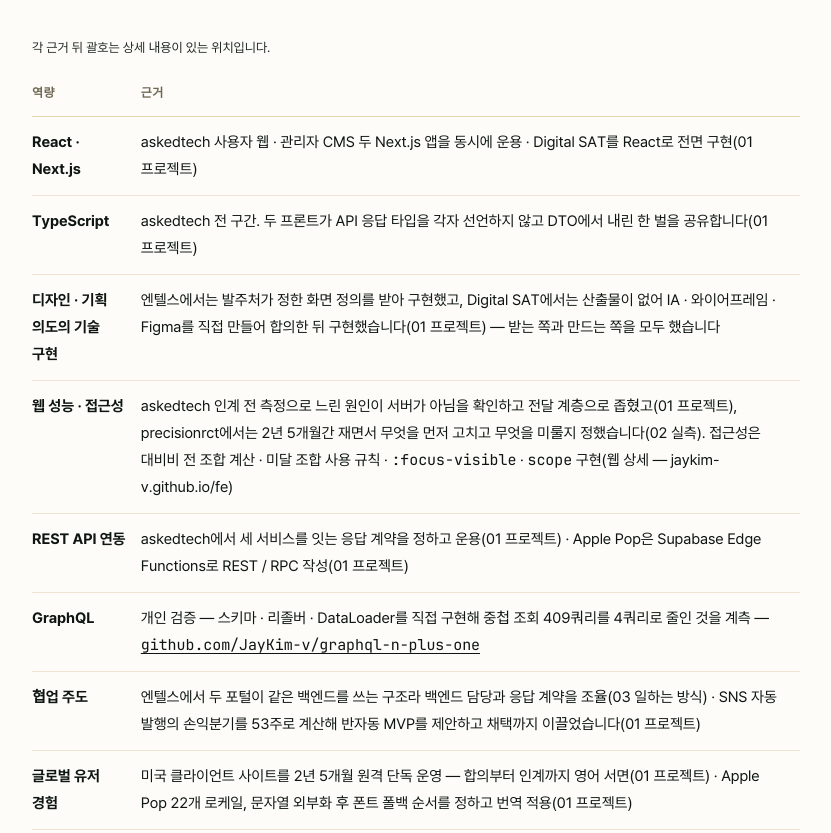
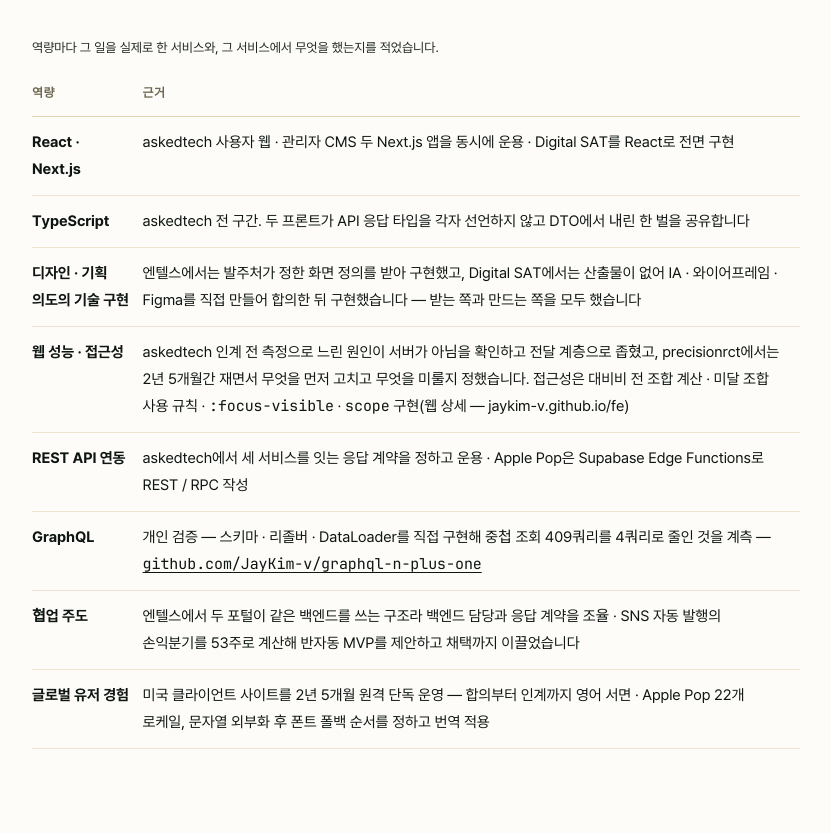
Before and after one commit to JayKim-v/JayKim-v.github.io, a website: page fe/index.html in a window 1280 px wide. Shown: the part 10670-11503 px from the top of the page, without its empty margins (224-1055 px from the left). Drawn offline with Linux system fonts and the light colour scheme.

Commit message:
Drop the numbered cross-references from the competency table
근거 셀 11곳에 (01 프로젝트) (02 실측) (03 일하는 방식) 이 붙어 있었는데,
어느 셀이든 그 문장 안에 이미 askedtech · Digital SAT · precisionrct ·
Apple Pop · 엔텔스 가 이름으로 나온다. 번호가 더해주는 정보가 없고
괄호만 열한 번 눈에 걸린다.

표 캡션이 그 괄호를 설명하고 있었으므로 표 내용을 설명하는 문장으로
바꿨다 — 캡션은 스크린리더가 표에 들어가기 전에 읽는 자리라 지우지 않았다.

```diff
--- a/fe/index.html
+++ b/fe/index.html
@@ -604,7 +604,7 @@
 
         <div class="sec__body tablewrap">
           <table class="maptable">
-            <caption>각 근거 뒤 괄호는 상세 내용이 있는 위치입니다.</caption>
+            <caption>역량마다 그 일을 실제로 한 서비스와, 그 서비스에서 무엇을 했는지를 적었습니다.</caption>
             <thead>
               <tr>
                 <th scope="col">역량</th>
@@ -614,23 +614,23 @@
             <tbody>
               <tr>
                 <td lang="en">React · Next.js</td>
-                <td>askedtech 사용자 웹 · 관리자 CMS 두 Next.js 앱을 동시에 운용 · Digital SAT를 React로 전면 구현(01 프로젝트)</td>
+                <td>askedtech 사용자 웹 · 관리자 CMS 두 Next.js 앱을 동시에 운용 · Digital SAT를 React로 전면 구현</td>
               </tr>
               <tr>
                 <td lang="en">TypeScript</td>
-                <td>askedtech 전 구간. 두 프론트가 API 응답 타입을 각자 선언하지 않고 DTO에서 내린 한 벌을 공유합니다(01 프로젝트)</td>
+                <td>askedtech 전 구간. 두 프론트가 API 응답 타입을 각자 선언하지 않고 DTO에서 내린 한 벌을 공유합니다</td>
               </tr>
               <tr>
                 <td>디자인 · 기획 의도의 기술 구현</td>
-                <td>엔텔스에서는 발주처가 정한 화면 정의를 받아 구현했고, Digital SAT에서는 산출물이 없어 IA · 와이어프레임 · Figma를 직접 만들어 합의한 뒤 구현했습니다(01 프로젝트) — 받는 쪽과 만드는 쪽을 모두 했습니다</td>
+                <td>엔텔스에서는 발주처가 정한 화면 정의를 받아 구현했고, Digital SAT에서는 산출물이 없어 IA · 와이어프레임 · Figma를 직접 만들어 합의한 뒤 구현했습니다 — 받는 쪽과 만드는 쪽을 모두 했습니다</td>
               </tr>
               <tr>
                 <td>웹 성능 · 접근성</td>
-                <td>askedtech 인계 전 측정으로 느린 원인이 서버가 아님을 확인하고 전달 계층으로 좁혔고(01 프로젝트), precisionrct에서는 2년 5개월간 재면서 무엇을 먼저 고치고 무엇을 미룰지 정했습니다(02 실측). 접근성은 대비비 전 조합 계산 · 미달 조합 사용 규칙 · <span class="mono" lang="en">:focus-visible</span> · <span class="mono" lang="en">scope</span> 구현(웹 상세 — jaykim-v.github.io/fe)</td>
+                <td>askedtech 인계 전 측정으로 느린 원인이 서버가 아님을 확인하고 전달 계층으로 좁혔고, precisionrct에서는 2년 5개월간 재면서 무엇을 먼저 고치고 무엇을 미룰지 정했습니다. 접근성은 대비비 전 조합 계산 · 미달 조합 사용 규칙 · <span class="mono" lang="en">:focus-visible</span> · <span class="mono" lang="en">scope</span> 구현(웹 상세 — jaykim-v.github.io/fe)</td>
               </tr>
               <tr>
                 <td lang="en">REST API 연동</td>
-                <td>askedtech에서 세 서비스를 잇는 응답 계약을 정하고 운용(01 프로젝트) · Apple Pop은 Supabase Edge Functions로 REST / RPC 작성(01 프로젝트)</td>
+                <td>askedtech에서 세 서비스를 잇는 응답 계약을 정하고 운용 · Apple Pop은 Supabase Edge Functions로 REST / RPC 작성</td>
               </tr>
               <tr>
                 <td lang="en">GraphQL</td>
@@ -638,11 +638,11 @@
               </tr>
               <tr>
                 <td>협업 주도</td>
-                <td>엔텔스에서 두 포털이 같은 백엔드를 쓰는 구조라 백엔드 담당과 응답 계약을 조율(03 일하는 방식) · SNS 자동 발행의 손익분기를 53주로 계산해 반자동 MVP를 제안하고 채택까지 이끌었습니다(01 프로젝트)</td>
+                <td>엔텔스에서 두 포털이 같은 백엔드를 쓰는 구조라 백엔드 담당과 응답 계약을 조율 · SNS 자동 발행의 손익분기를 53주로 계산해 반자동 MVP를 제안하고 채택까지 이끌었습니다</td>
               </tr>
               <tr>
                 <td>글로벌 유저 경험</td>
-                <td>미국 클라이언트 사이트를 2년 5개월 원격 단독 운영 — 합의부터 인계까지 영어 서면(01 프로젝트) · Apple Pop 22개 로케일, 문자열 외부화 후 폰트 폴백 순서를 정하고 번역 적용(01 프로젝트)</td>
+                <td>미국 클라이언트 사이트를 2년 5개월 원격 단독 운영 — 합의부터 인계까지 영어 서면 · Apple Pop 22개 로케일, 문자열 외부화 후 폰트 폴백 순서를 정하고 번역 적용</td>
               </tr>
             </tbody>
           </table>
```
